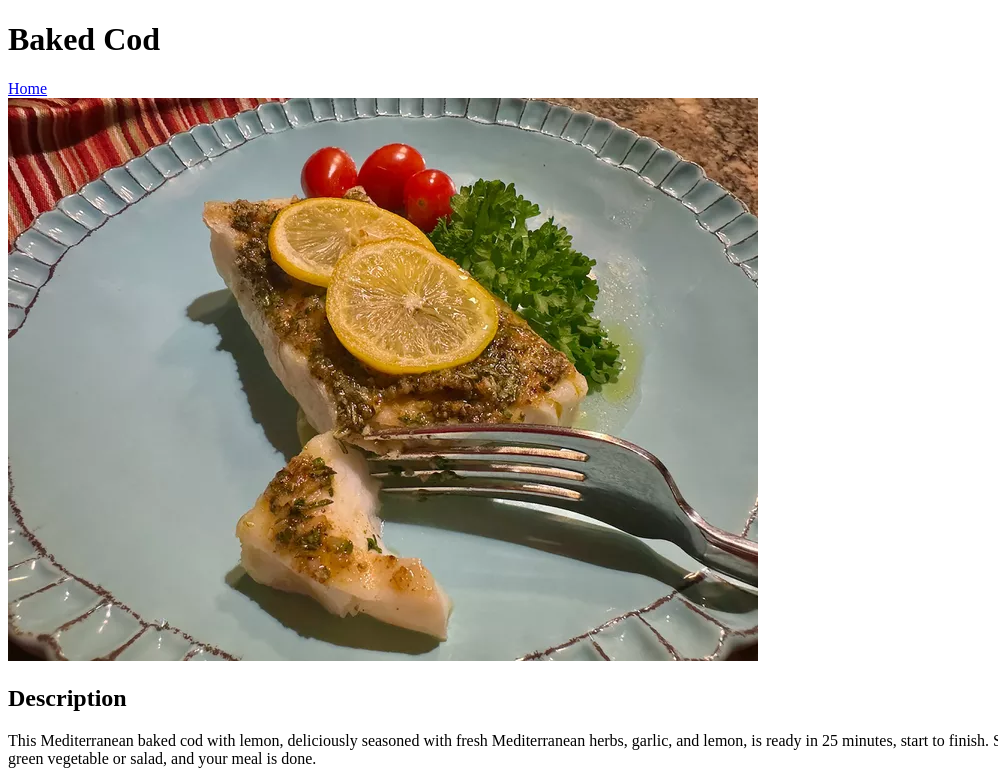
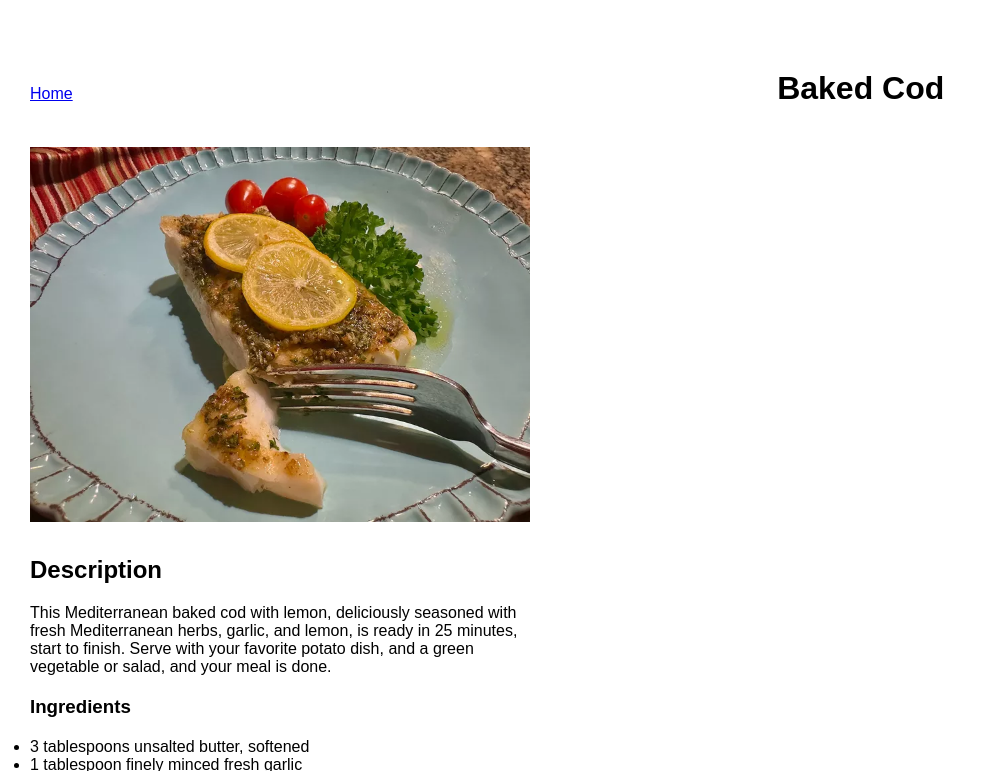
Before and after one commit to HamadSMA/odin-recipes, a plain HTML site: page recipes/baked-cod.html in a window 1280 px wide. Shown: the top 771 px of the page, without its empty margins (0-998 px from the left). Drawn offline with Linux system fonts and the light colour scheme.

Commit message:
Add styles and edit html

```diff
--- a/recipes/baked-cod.html
+++ b/recipes/baked-cod.html
@@ -1,24 +1,29 @@
 <!DOCTYPE html>
 <html lang="en">
   <head>
+    <link rel="stylesheet" href="../styles.css" />
     <meta charset="UTF-8" />
     <meta name="viewport" content="width=device-width, initial-scale=1.0" />
     <title>Baked Cod</title>
   </head>
   <body>
-    <h1>Baked Cod</h1>
     <a href="../index.html">Home</a>
+    <h1 class="recipe-heading">Baked Cod</h1>
     <br />
     <img
+      width="500px"
+      height="auto"
       src="../images/cod.webp"
       alt="Baked cod with lemon, tomatos and vegetables"
     />
     <h2>Description</h2>
-    <p>
-      This Mediterranean baked cod with lemon, deliciously seasoned with fresh
-      Mediterranean herbs, garlic, and lemon, is ready in 25 minutes, start to
-      finish. Serve with your favorite potato dish, and a green vegetable or
-      salad, and your meal is done.
+    <div class="decription-box">
+      <p>
+        This Mediterranean baked cod with lemon, deliciously seasoned with fresh
+        Mediterranean herbs, garlic, and lemon, is ready in 25 minutes, start to
+        finish. Serve with your favorite potato dish, and a green vegetable or
+        salad, and your meal is done.
+      </div>
     </p>
     <h3>Ingredients</h3>
     <ul>
--- /dev/null
+++ b/styles.css
@@ -0,0 +1,51 @@
+* {
+  margin: 0;
+  padding: 0;
+  box-sizing: border-box;
+}
+
+body {
+  font-family: sans-serif;
+  padding: 30px;
+}
+
+h1 {
+  text-align: center;
+  margin: 40px 0;
+}
+
+h2 {
+  margin-bottom: 20px;
+}
+
+h3 {
+  margin-bottom: 20px;
+}
+
+ul {
+  margin-bottom: 20px;
+}
+
+img {
+  margin-bottom: 30px;
+}
+
+.recipe-list {
+  list-style: none;
+  text-align: center;
+}
+
+.list-item {
+  display: inline-block;
+  margin-right: 10px;
+}
+
+.recipe-heading {
+  display: inline-block;
+  margin-left: 700px;
+}
+
+.decription-box {
+  width: 500px;
+  margin-bottom: 20px;
+}
```
Also changed, not shown: index.html (+7 -4 lines), recipes/lasagna.html (+10 -5 lines), recipes/pancake.html (+9 -4 lines).
